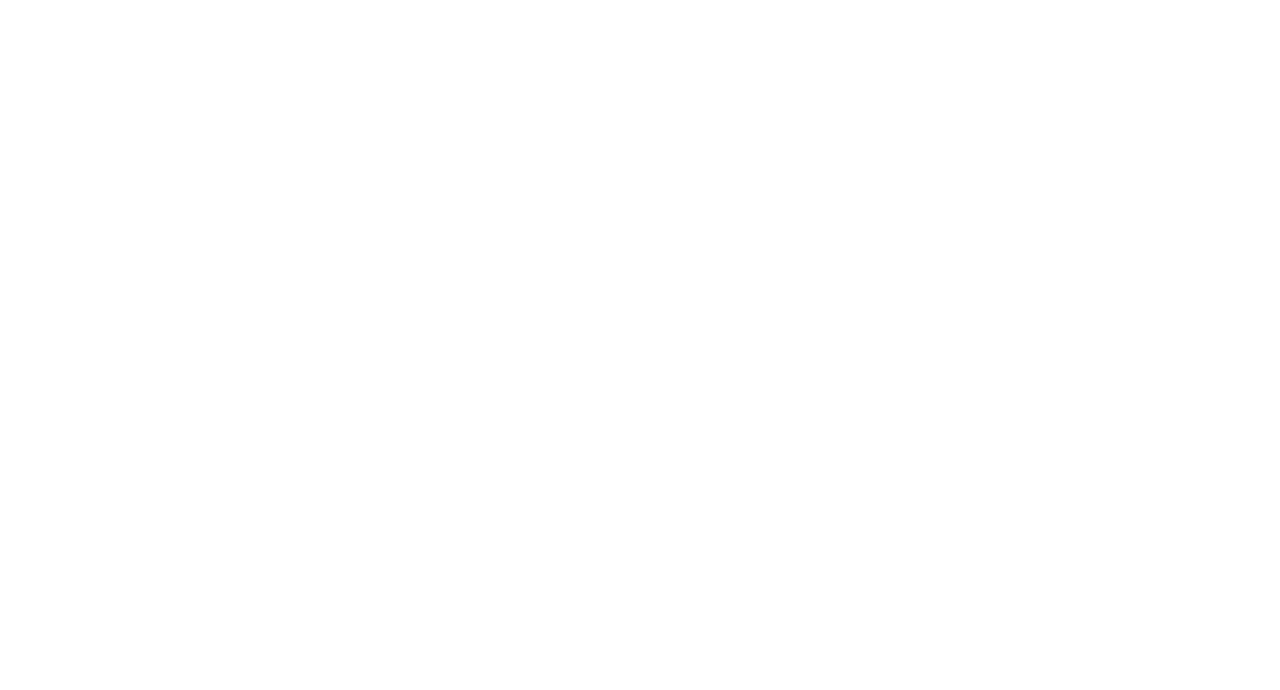
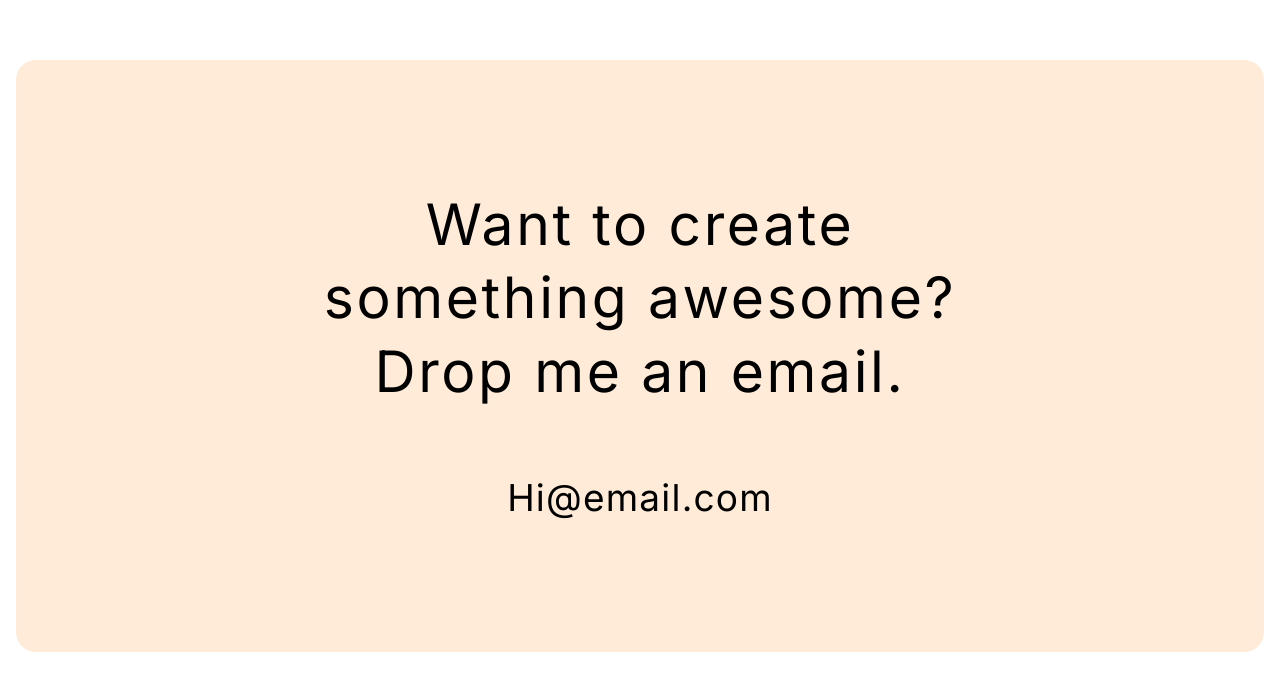
Before and after one commit to ViniVanC/day22-Lightfolio-website, a React (Vite) app: page / in a window 1280 px wide. Shown: the part 6235-6925 px from the top of the page. Before the commit the page ends 6167 px from the top, so only its background shows below. Built offline with nearby package versions, Linux system fonts and the light colour scheme.

Commit message:
added Contact.jsx to App.jsx

```diff
--- a/src/App.jsx
+++ b/src/App.jsx
@@ -2,6 +2,7 @@ import React from "react";
 import { Header } from "./components/Header/Header";
 import { TextBanner } from "./components/TextBanner/TextBanner";
 import { AboutMe } from "./sections/AboutMe/AboutMe";
+import { Contact } from "./sections/Contact/Contact";
 import { Experience } from "./sections/Experience/Experience";
 import { Intro } from "./sections/Intro/Intro";
 import { ServicesAndSelectedClients } from "./sections/ServicesAndSelectedClients/ServicesAndSelectedClients";
@@ -28,6 +29,7 @@ function App() {
         </div>
         <Experience />
         <ServicesAndSelectedClients />
+        <Contact />
       </main>
     </>
   );
```
